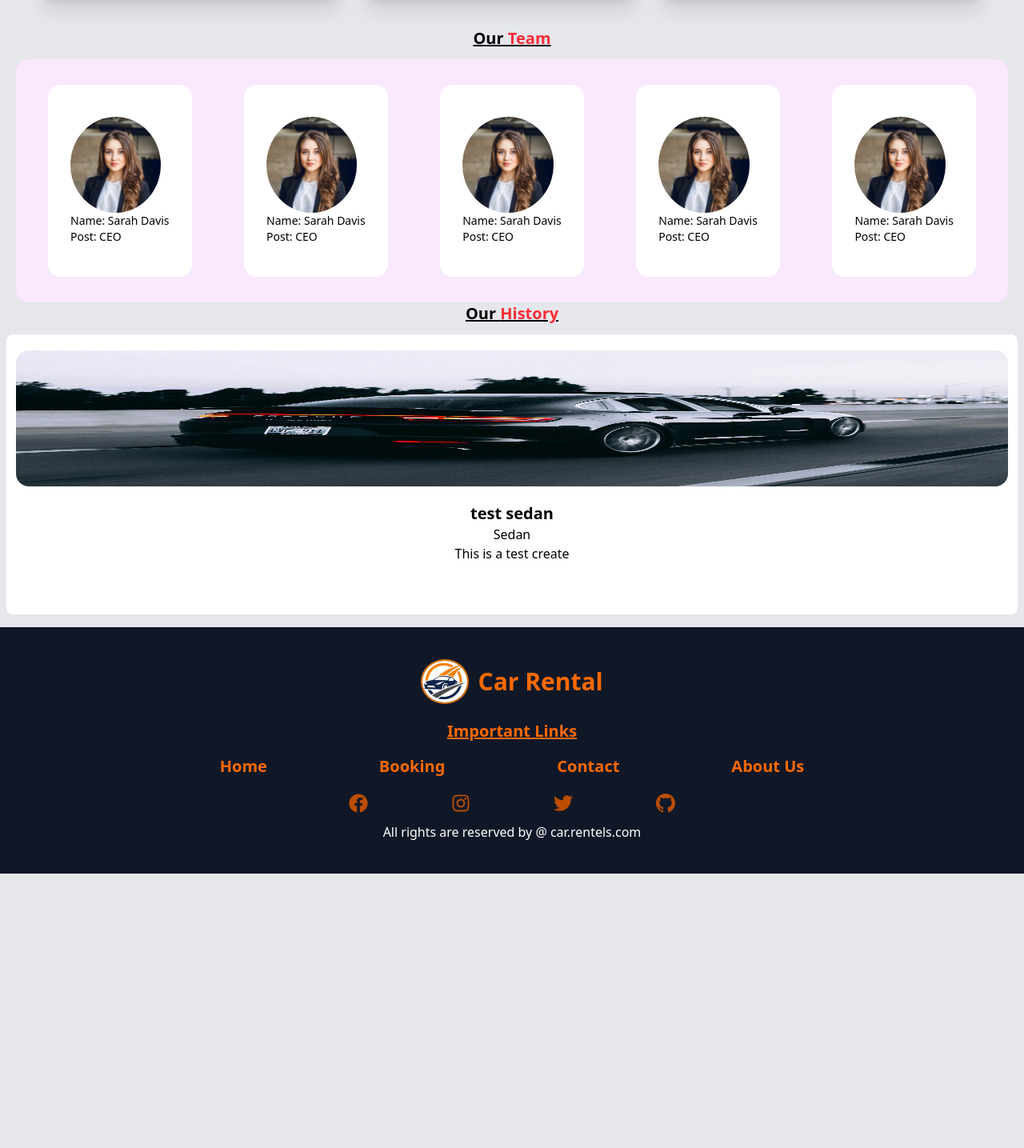
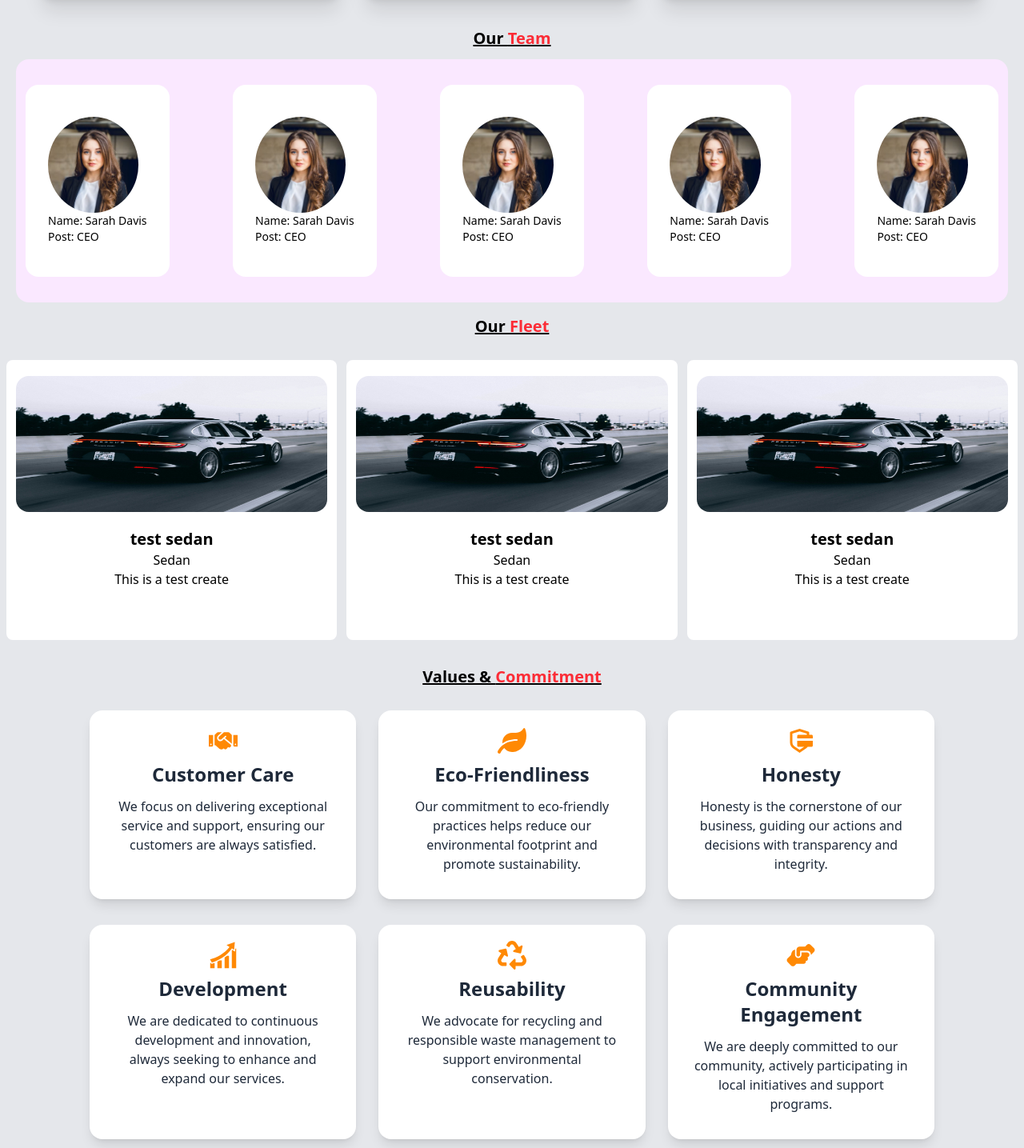
Before and after one commit to abdullah-al-shishir/Car-Rental-service, a React (Vite) app: page /about in a window 1280 px wide. Shown: the part 795-2230 px from the top of the page at 80% size. Before the commit the page ends 1887 px from the top, so only its background shows below. Built offline with nearby package versions, Linux system fonts and the light colour scheme; a web font is replaced by a local one.

Commit message:
About page updated

```diff
--- a/src/Components/About_us/Fleet.jsx
+++ b/src/Components/About_us/Fleet.jsx
@@ -2,12 +2,43 @@ import React from "react";
 
 const Fleet = () => {
   return (
-    <div className="">
+    <div className="my-4">
       <h1 className="text-center text-xl font-bold underline mb-3">
-        Our <span className="text-red-500">History</span>
+        Our <span className="text-red-500">Fleet</span>
       </h1>
-      <div className="bg-white rounded-lg">
-        <div className="mx-3 py-5 pb-16 text-center ">
+      <div className="md:flex justify-center md:gap-x-3">
+        {/* Fixed car */}
+        <div className="bg-white rounded-lg my-4 md:w-[370px] lg:w-[490px]">
+          <div className="mx-3 py-5 pb-16 text-center">
+            <img
+              src="assets/Cars/car-5.jpg"
+              alt=""
+              className="rounded-2xl h-[170px] w-full"
+            />
+            <div className="mt-5">
+              <p className="text-xl font-semibold">test sedan</p>
+              <p>Sedan</p>
+              <p>This is a test create</p>
+            </div>
+          </div>
+        </div>
+        {/* Responsive Car Cards */}
+        <div className="bg-white rounded-lg my-4 md:w-[370px] lg:w-[490px] hidden md:block">
+          <div className="mx-3 py-5 pb-16 text-center">
+            <img
+              src="assets/Cars/car-5.jpg"
+              alt=""
+              className="rounded-2xl h-[170px] w-full"
+            />
+            <div className="mt-5">
+              <p className="text-xl font-semibold">test sedan</p>
+              <p>Sedan</p>
+              <p>This is a test create</p>
+            </div>
+          </div>
+        </div>
+        <div className="bg-white rounded-lg my-4 md:w-[350px] lg:w-[490px] hidden lg:block">
+          <div className="mx-3 py-5 pb-16 text-center">
             <img
               src="assets/Cars/car-5.jpg"
               alt=""
@@ -21,6 +52,7 @@ const Fleet = () => {
           </div>
         </div>
       </div>
+    </div>
   );
 };
 
--- a/src/Components/About_us/Members.jsx
+++ b/src/Components/About_us/Members.jsx
@@ -9,7 +9,7 @@ const Members = () => {
       </h1>
       {/* Members list */}
       <div className="bg-fuchsia-100 rounded-2xl py-3  ">
-        <div className="md:flex justify-between mx-10">
+        <div className="md:flex justify-between mx-3">
           <div className="grid justify-center items-center py-5 bg-white mx-26 md:mx-0 rounded-2xl my-3 md:my-5 md:px-7 md:py-10">
             <img
               src="/assets/Members/member-1.jpg"
--- /dev/null
+++ b/src/Components/About_us/Values.jsx
@@ -0,0 +1,75 @@
+import React from "react";
+import { FaHandshake } from "react-icons/fa";
+import { FaLeaf } from "react-icons/fa";
+import { RiSecurePaymentFill } from "react-icons/ri";
+import { GiProgression } from "react-icons/gi";
+import { FaRecycle } from "react-icons/fa";
+import { FaHandshakeAngle } from "react-icons/fa6";
+
+const Values = () => {
+  const div_style =
+    "flex flex-col items-center py-5 lg:px-5 text-center bg-white rounded-2xl shadow-lg";
+  const icon_style = "text-orange-400 text-4xl";
+  const p_style = "text-2xl font-semibold text-gray-800 pt-2";
+  const number_style = "text-gray-800 p-3";
+  return (
+    <div>
+      <h1 className="text-center text-xl font-bold underline mb-7">
+        Values & <span className="text-red-500">Commitment</span>
+      </h1>
+      {/* Values & Commitment here */}
+      <div className="grid gap-y-8 gap-x-5 lg:gap-x-7 md:grid-cols-2 lg:grid-cols-3 md:mx-4 lg:mx-26">
+        <div className={div_style}>
+          <FaHandshake className={icon_style} />
+          <p className={p_style}>Customer Care</p>
+          <p className={number_style}>
+            We focus on delivering exceptional service and support, ensuring our
+            customers are always satisfied.
+          </p>
+        </div>
+        <div className={div_style}>
+          <FaLeaf className={icon_style} />
+          <p className={p_style}>Eco-Friendliness</p>
+          <p className={number_style}>
+            Our commitment to eco-friendly practices helps reduce our
+            environmental footprint and promote sustainability.
+          </p>
+        </div>
+        <div className={div_style}>
+          <RiSecurePaymentFill className={icon_style} />
+          <p className={p_style}>Honesty</p>
+          <p className={number_style}>
+            Honesty is the cornerstone of our business, guiding our actions and
+            decisions with transparency and integrity.
+          </p>
+        </div>
+        <div className={div_style}>
+          <GiProgression className={icon_style} />
+          <p className={p_style}>Development</p>
+          <p className={number_style}>
+            We are dedicated to continuous development and innovation, always
+            seeking to enhance and expand our services.
+          </p>
+        </div>
+        <div className={div_style}>
+          <FaRecycle className={icon_style} />
+          <p className={p_style}>Reusability</p>
+          <p className={number_style}>
+            We advocate for recycling and responsible waste management to
+            support environmental conservation.
+          </p>
+        </div>
+        <div className={div_style}>
+          <FaHandshakeAngle className={icon_style} />
+          <p className={p_style}>Community Engagement</p>
+          <p className={number_style}>
+            We are deeply committed to our community, actively participating in
+            local initiatives and support programs.
+          </p>
+        </div>
+      </div>
+    </div>
+  );
+};
+
+export default Values;
--- a/src/Pages/About_Us.jsx
+++ b/src/Pages/About_Us.jsx
@@ -3,6 +3,7 @@ import Top from "../Components/About_us/Top";
 import History from "../Components/About_us/History";
 import Members from "../Components/About_us/Members";
 import Fleet from "../Components/About_us/Fleet";
+import Values from "../Components/About_us/Values";
 
 const About_Us = () => {
   return (
@@ -11,6 +12,7 @@ const About_Us = () => {
       <History />
       <Members />
       <Fleet />
+      <Values />
     </div>
   );
 };
```
Lines whose indentation alone changed are shown as unchanged.
